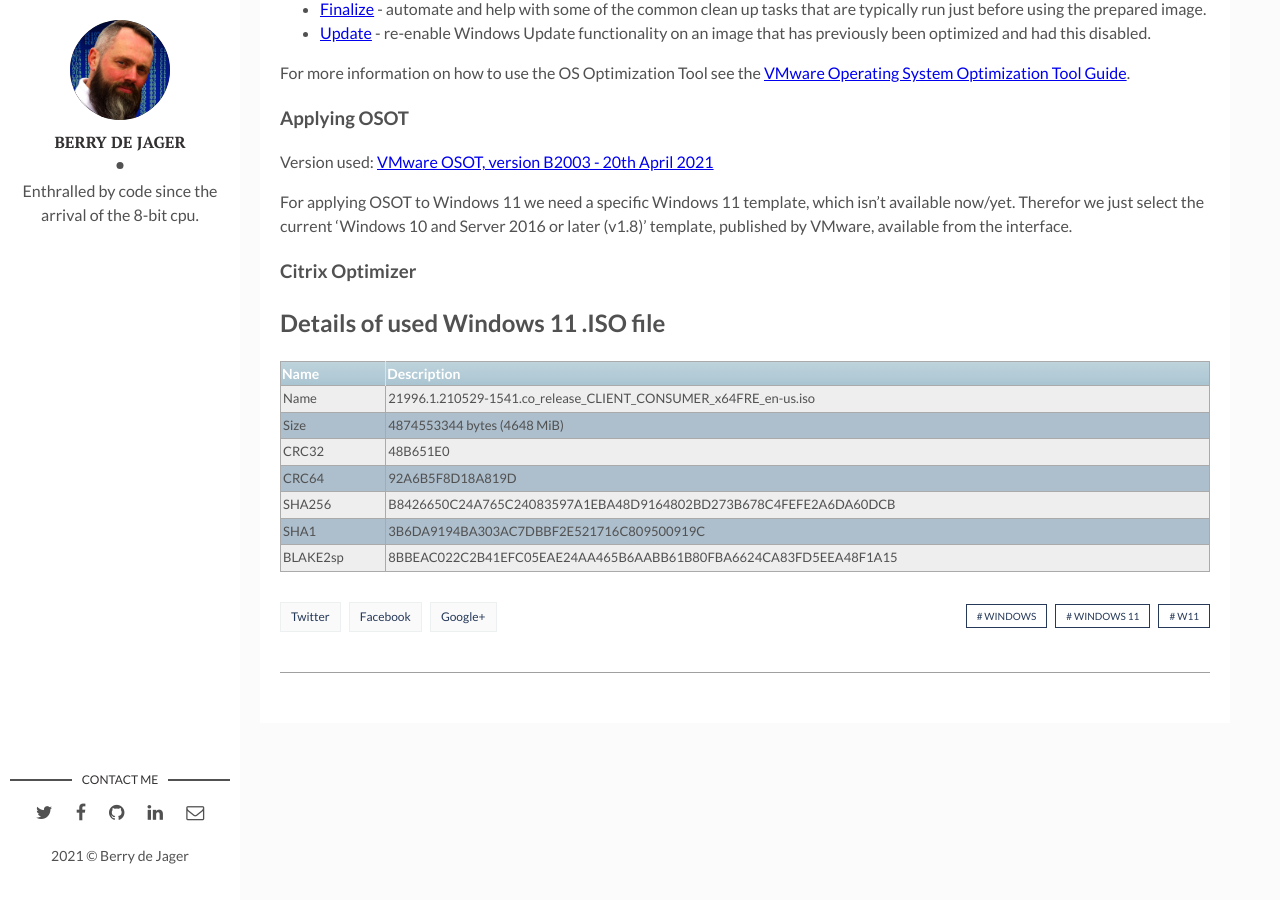
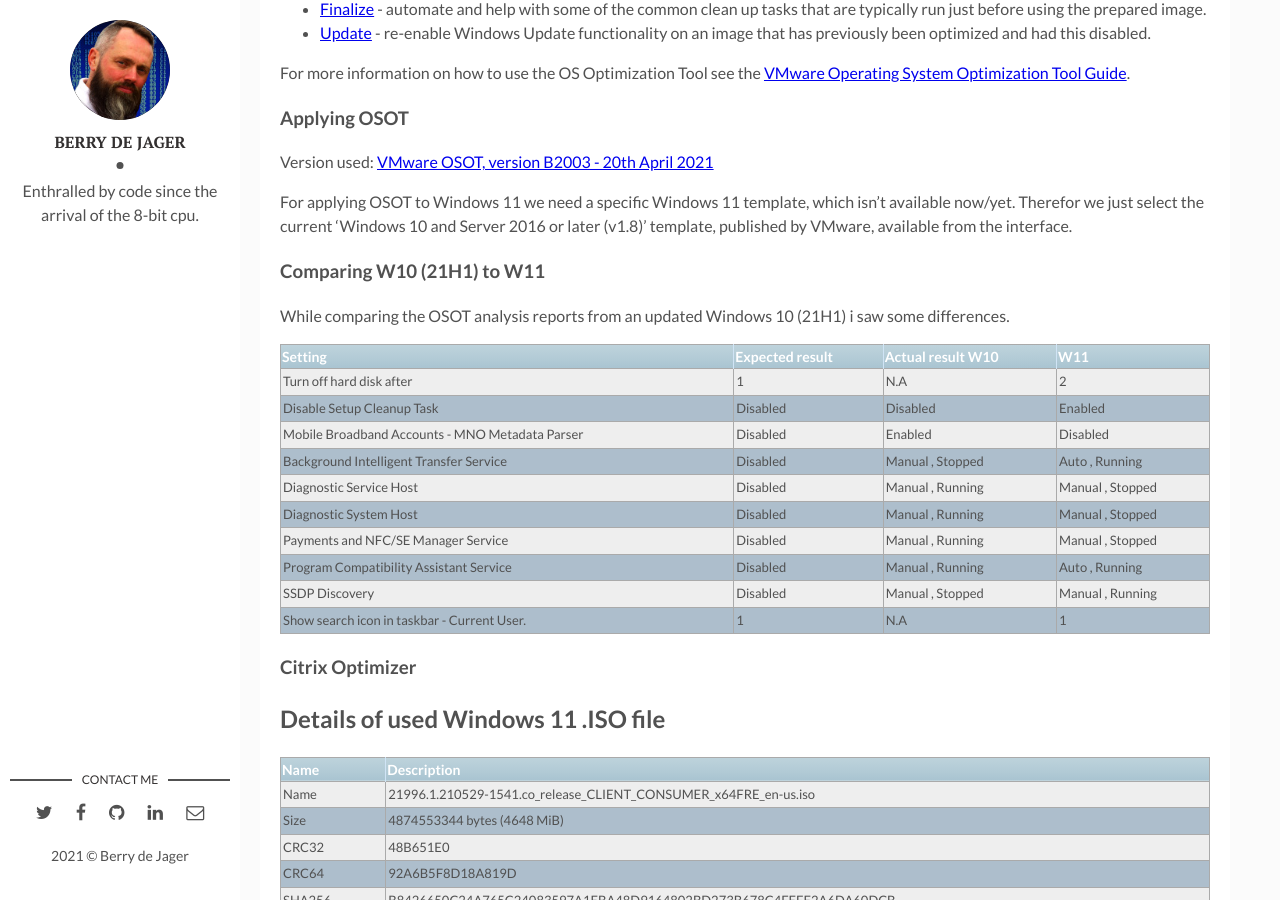
Before and after one commit to berrydejager/code.berrydejager.com, a Jekyll site: the page built from _posts/2021-06-17-Windows-11-sneak-preview.markdown, in a window 1280 px wide and 900 px high, scrolled down 3063 px. Built offline with Jekyll 4.4.1, drawn with Linux system fonts in a browser that asks for light colours; comment, search, counter and statistics services are not loaded; some of the changed text lies outside the part shown.

Commit message:
Update 2021-06-17-Windows-11-sneak-preview.markdown

```diff
--- a/_posts/2021-06-17-Windows-11-sneak-preview.markdown
+++ b/_posts/2021-06-17-Windows-11-sneak-preview.markdown
@@ -14,7 +14,7 @@
 
 # My conclusion
 
-The verdict: As far as i can see it's a little more than just dressing up the Windows 10 interface visually. The interface of the operation system needs to compete with itself and other OS's to stay relevant in a designers world and at the same time it needs to be enticing for the end-user.
+The verdict: As far as i can see it's a little more than just dressing up the Windows 10 interface visually. The interface of the operation system needs to compete with itself and other OS's to stay relevant in a designers world and at the same time it needs to be enticing for the end-user. Having this said the OSOT tool shows some minor differences, details belows.
 
 ## Brief history
 
@@ -113,6 +113,22 @@
 
 For applying OSOT to Windows 11 we need a specific Windows 11 template, which isn't available now/yet. Therefor we just select the current 'Windows 10 and Server 2016 or later (v1.8)' template, published by VMware, available from the interface.
 
+### Comparing W10 (21H1) to W11
+
+While comparing the OSOT analysis reports from an updated Windows 10 (21H1) i saw some differences.
+
+| Setting | Expected result | Actual result W10 | W11 |
+| --- | --- | --- | --- |
+| Turn off hard disk after | 1 | N.A | 2 |
+| Disable Setup Cleanup Task | Disabled | Disabled | Enabled |
+| Mobile Broadband Accounts - MNO Metadata Parser | Disabled | Enabled | Disabled |
+| Background Intelligent Transfer Service | Disabled | Manual , Stopped | Auto , Running |
+| Diagnostic Service Host | Disabled | Manual , Running | Manual , Stopped |
+| Diagnostic System Host | Disabled | Manual , Running | Manual , Stopped |
+| Payments and NFC/SE Manager Service | Disabled | Manual , Running | Manual , Stopped |
+| Program Compatibility Assistant Service | Disabled | Manual , Running | Auto , Running |
+| SSDP Discovery | Disabled | Manual , Stopped | Manual , Running |
+| Show search icon in taskbar - Current User. | 1 | N.A | 1 |
 
 ### Citrix Optimizer
 
```
